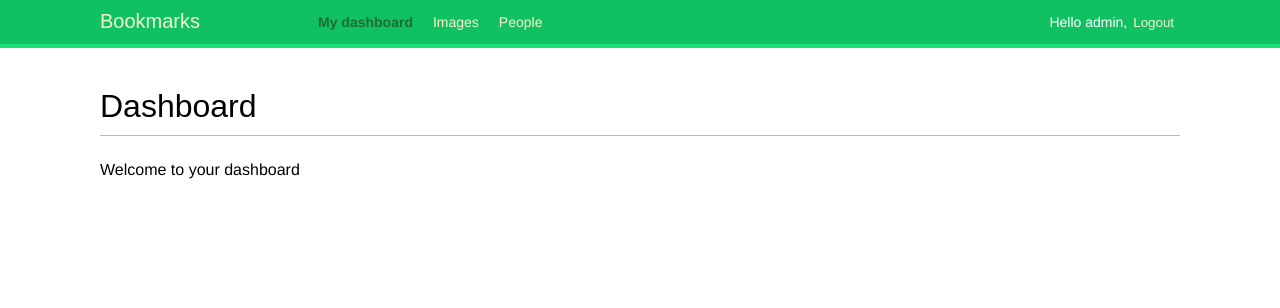
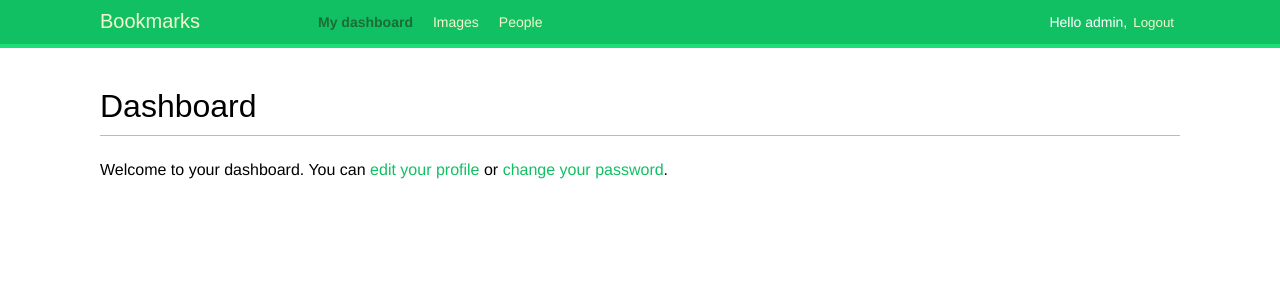
Before and after one commit to UrielMartinez21/BookMarks, a Django app: page /account/ in a window 1280 px wide. Shown: the top 308 px of the page. Run offline with Django 5.2, Linux system fonts and the light colour scheme; a user stored in the database is signed in; some web fonts are replaced.

Commit message:
feat: added section for editing personal data

```diff
--- a/account/urls.py
+++ b/account/urls.py
@@ -48,4 +48,5 @@ urlpatterns = [
     path('', include('django.contrib.auth.urls')),
     path('', views.dashboard, name='dashboard'),
     path('register/', views.register, name='register'),
+    path('edit/', views.edit, name='edit'),
 ]
--- a/account/views.py
+++ b/account/views.py
@@ -1,8 +1,9 @@
 from django.shortcuts import render
 from django.contrib.auth import authenticate, login
 from django.http import HttpResponse
-from .forms import LoginForm, UserRegistrationForm
+from .forms import LoginForm, UserRegistrationForm, UserEditForm, ProfileEditForm
 from django.contrib.auth.decorators import login_required
+from .models import Profile
 
 
 def user_login(request):
@@ -46,6 +47,10 @@ def register(request):
 
             # save the User object
             new_user.save()
+
+            # create the user profile
+            Profile.objects.create(user=new_user)
+
             return render(
                 request,
                 'account/register_done.html',
@@ -67,3 +72,29 @@ def dashboard(request):
         'account/dashboard.html',
         {'section': 'dashboard'}
     )
+
+
+@login_required
+def edit(request):
+    if request.method == 'POST':
+        user_form = UserEditForm(
+            instance=request.user, data=request.POST
+        )
+        profile_form = ProfileEditForm(
+            instance=request.user.profile, data=request.POST, files=request.FILES
+        )
+        if user_form.is_valid() and profile_form.is_valid():
+            user_form.save()
+            profile_form.save()
+    else:
+        user_form = UserEditForm(instance=request.user)
+        profile_form = ProfileEditForm(instance=request.user.profile)
+
+    return render(
+        request,
+        'account/edit.html',
+        {
+            'user_form': user_form,
+            'profile_form': profile_form,
+        }
+    )
--- a/templates/account/dashboard.html
+++ b/templates/account/dashboard.html
@@ -4,5 +4,8 @@
 
 {% block content %}
     <h1>Dashboard</h1>
-    <p>Welcome to your dashboard</p>
+    <p>
+        Welcome to your dashboard. You can <a href="{% url "edit" %}">edit your
+        profile</a> or <a href="{% url "password_change" %}">change your password</a>.
+    </p>
 {% endblock  %}
```
Also changed, not shown: account/forms.py (+13 -0 lines), templates/account/edit.html (added, +15 -0 lines), db.sqlite3, 1 other file.
